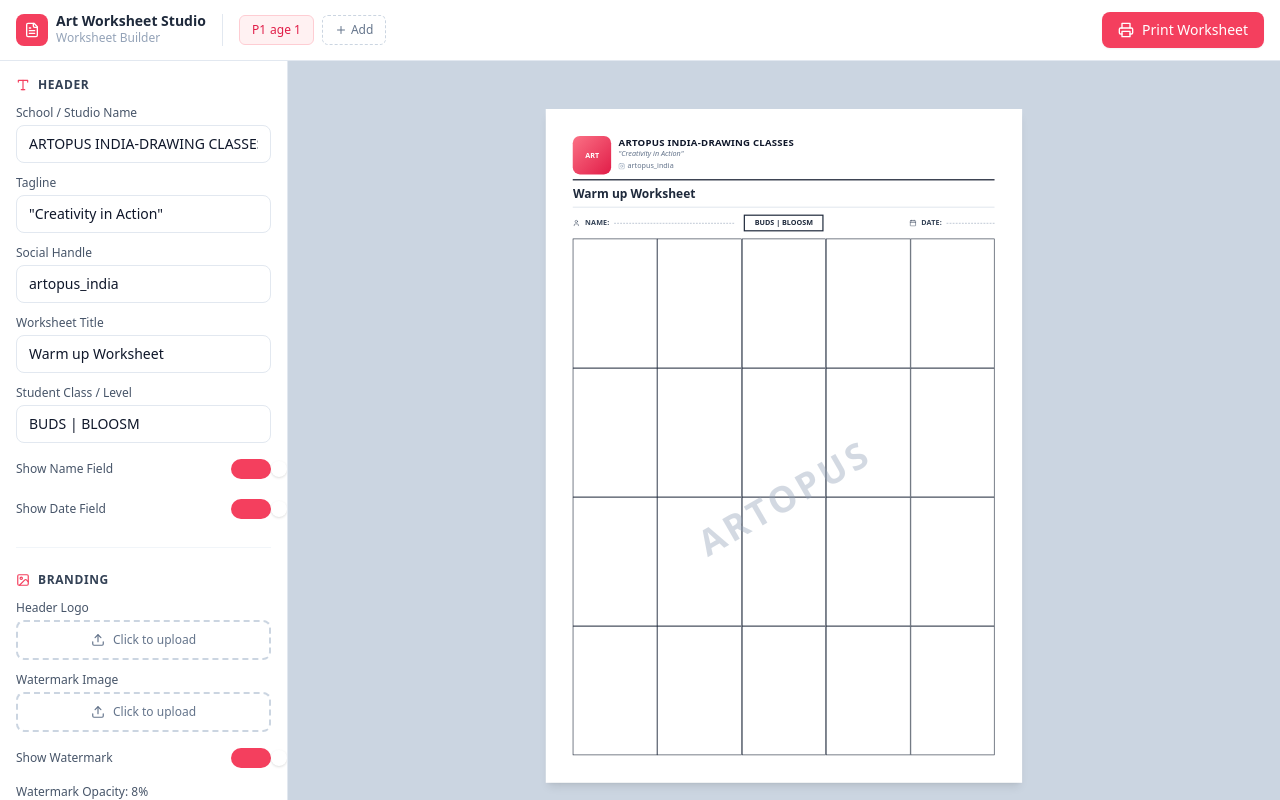
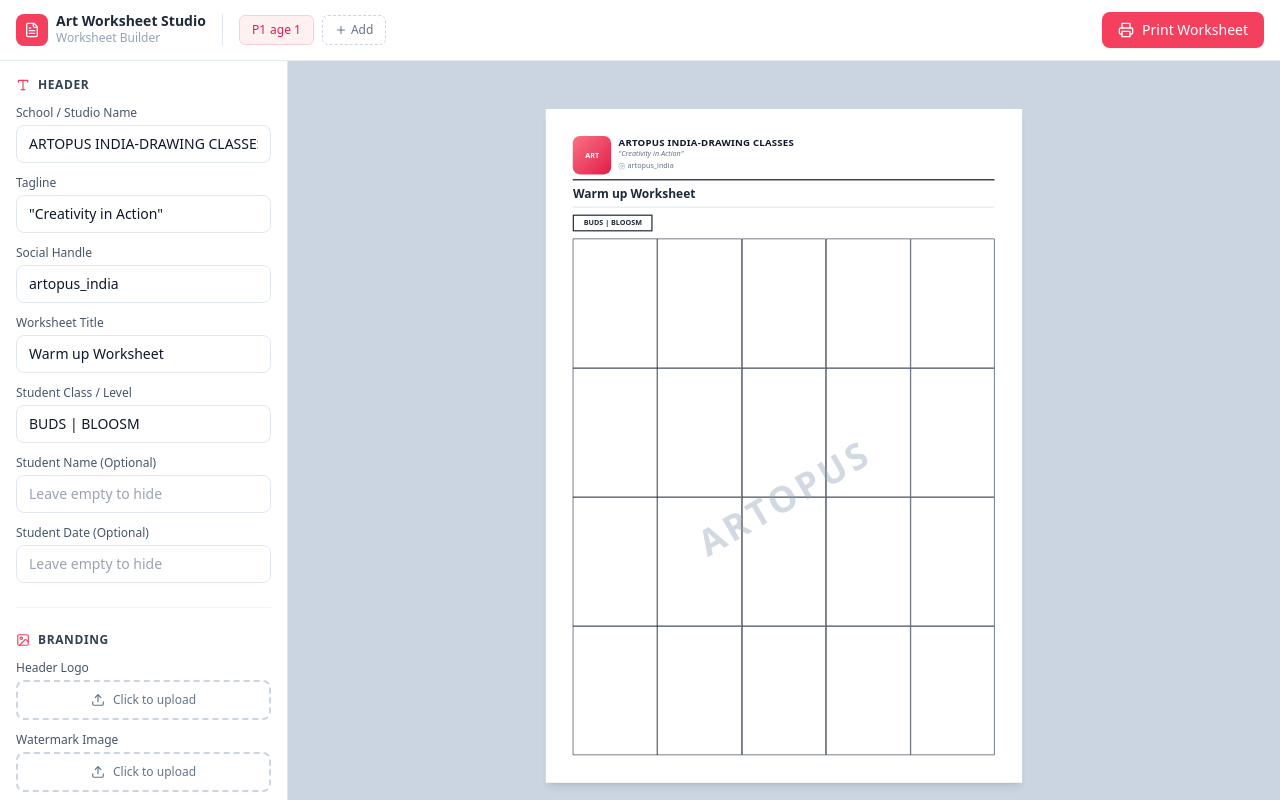
Before and after one commit to hari8104/art-worksheet-builder, a React (Vite) app: page / in a window 1280 px wide. Built offline with nearby package versions, Linux system fonts and the light colour scheme.

Commit message:
Updated types.ts

```diff
--- a/src/App.tsx
+++ b/src/App.tsx
@@ -39,8 +39,8 @@ const defaultConfig: WorksheetConfig = {
   showWatermark: true,
   watermarkOpacity: 0.08,
   studentClass: 'BUDS | BLOOSM',
-  showNameField: true,
-  showDateField: true,
+  studentName: '',
+  studentDate: '',
   darkMode: false,
   pages: [createDefaultPage()],
 };
--- a/src/components/ConfigPanel.tsx
+++ b/src/components/ConfigPanel.tsx
@@ -204,35 +204,23 @@ export default function ConfigPanel({
                 darkMode={config.darkMode}
               />
             </div>
-            <div className="flex items-center justify-between py-1">
-              <span className={`text-xs font-medium ${config.darkMode ? 'text-slate-400' : 'text-slate-600'}`}>Show Name Field</span>
-              <button
-                onClick={() => onUpdateConfig({ showNameField: !config.showNameField })}
-                className={`relative w-10 h-5 rounded-full transition-colors ${
-                  config.showNameField ? 'bg-rose-500' : 'bg-slate-300'
-                }`}
-              >
-                <span
-                  className={`absolute top-0.5 w-4 h-4 bg-white rounded-full shadow transition-transform ${
-                    config.showNameField ? 'translate-x-5' : 'translate-x-0.5'
-                  }`}
-                />
-              </button>
+            <div>
+              <Label darkMode={config.darkMode}>Student Name (Optional)</Label>
+              <Input
+                value={config.studentName}
+                onChange={v => onUpdateConfig({ studentName: v })}
+                placeholder="Leave empty to hide"
+                darkMode={config.darkMode}
+              />
             </div>
-            <div className="flex items-center justify-between py-1">
-              <span className="text-xs font-medium text-slate-600">Show Date Field</span>
-              <button
-                onClick={() => onUpdateConfig({ showDateField: !config.showDateField })}
-                className={`relative w-10 h-5 rounded-full transition-colors ${
-                  config.showDateField ? 'bg-rose-500' : 'bg-slate-300'
-                }`}
-              >
-                <span
-                  className={`absolute top-0.5 w-4 h-4 bg-white rounded-full shadow transition-transform ${
-                    config.showDateField ? 'translate-x-5' : 'translate-x-0.5'
-                  }`}
-                />
-              </button>
+            <div>
+              <Label darkMode={config.darkMode}>Student Date (Optional)</Label>
+              <Input
+                value={config.studentDate}
+                onChange={v => onUpdateConfig({ studentDate: v })}
+                placeholder="Leave empty to hide"
+                darkMode={config.darkMode}
+              />
             </div>
           </div>
         </section>
@@ -357,12 +345,12 @@ export default function ConfigPanel({
             <button
               onClick={() => onUpdateConfig({ darkMode: !config.darkMode })}
               className={`relative w-10 h-5 rounded-full transition-colors ${
-                config.darkMode ? 'bg-rose-500' : 'bg-slate-300'
+                !config.darkMode ? 'bg-rose-500' : 'bg-slate-600'
               }`}
             >
               <span
                 className={`absolute top-0.5 w-4 h-4 bg-white rounded-full shadow transition-transform ${
-                  config.darkMode ? 'translate-x-5' : 'translate-x-0.5'
+                  !config.darkMode ? 'translate-x-5' : 'translate-x-0.5'
                 }`}
               />
             </button>
--- a/src/components/WorksheetPage.tsx
+++ b/src/components/WorksheetPage.tsx
@@ -63,21 +63,25 @@ export default function WorksheetPage({
           <div className="border-t border-slate-300 mb-3" />
 
           <div className="flex items-center gap-4 text-xs">
-            {config.showNameField && (
+            {config.studentName && (
               <div className="flex items-center gap-2 flex-1">
                 <User size={12} className="text-slate-600 flex-shrink-0" />
                 <span className="font-semibold text-slate-700 uppercase tracking-wide whitespace-nowrap">Name:</span>
-                <div className="flex-1 border-b border-dashed border-slate-400 min-w-[80px]" />
+                <div className="flex-1 border-b border-dashed border-slate-400 flex items-center px-1">
+                  <span className="text-slate-700">{config.studentName}</span>
+                </div>
               </div>
             )}
             <div className="px-4 py-1 border-2 border-slate-800 font-bold text-slate-800 text-xs whitespace-nowrap flex-shrink-0">
               {config.studentClass}
             </div>
-            {config.showDateField && (
+            {config.studentDate && (
               <div className="flex items-center gap-2 flex-1 justify-end">
                 <Calendar size={12} className="text-slate-600 flex-shrink-0" />
                 <span className="font-semibold text-slate-700 uppercase tracking-wide whitespace-nowrap">Date:</span>
-                <div className="border-b border-dashed border-slate-400 min-w-[80px]" />
+                <div className="border-b border-dashed border-slate-400 flex items-center px-1">
+                  <span className="text-slate-700">{config.studentDate}</span>
+                </div>
               </div>
             )}
           </div>
--- a/src/types.ts
+++ b/src/types.ts
@@ -26,8 +26,8 @@ export interface WorksheetConfig {
   showWatermark: boolean;
   watermarkOpacity: number;
   studentClass: string;
-  showNameField: boolean;
-  showDateField: boolean;
+  studentName: string;
+  studentDate: string;
   darkMode: boolean;
   pages: PageConfig[];
 }
```
